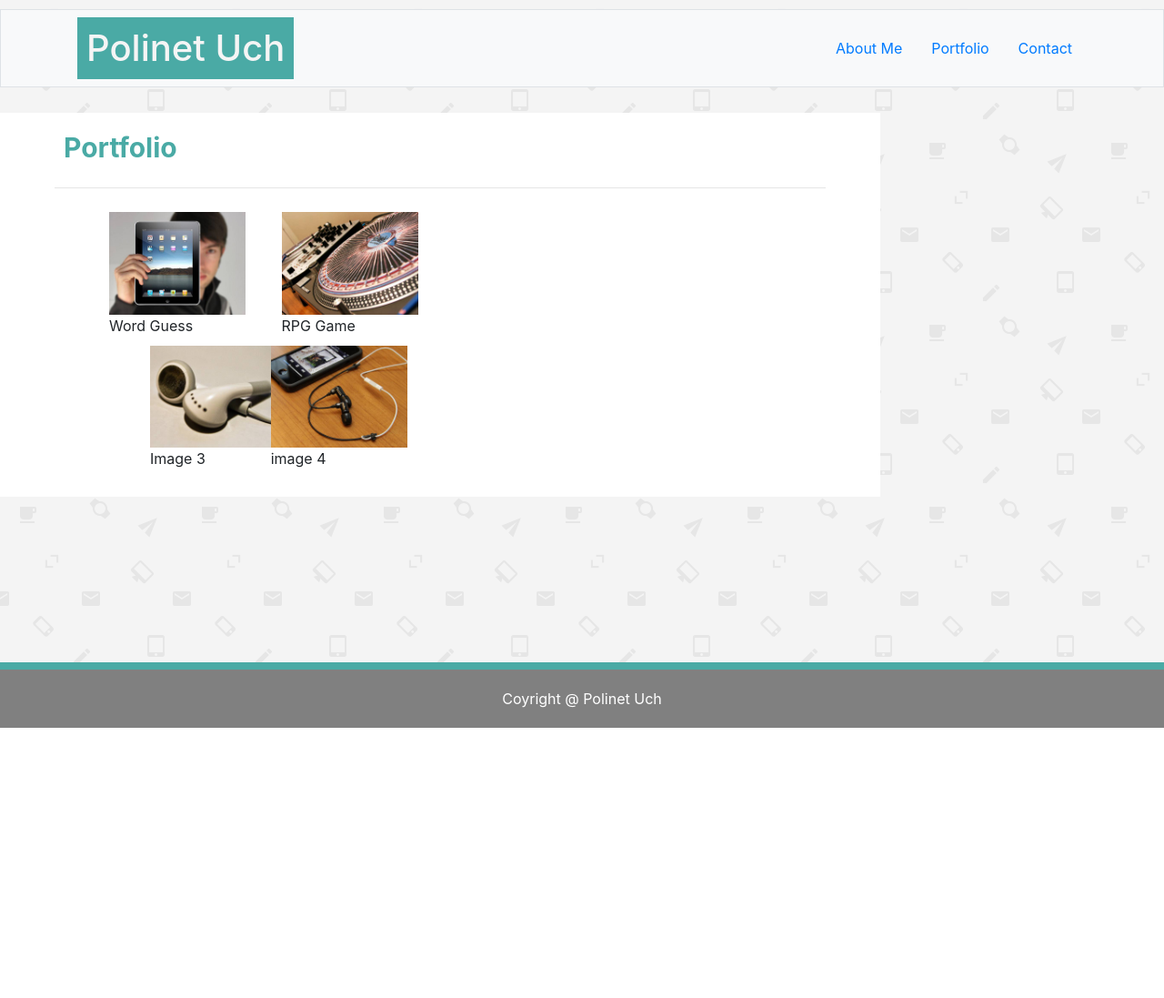
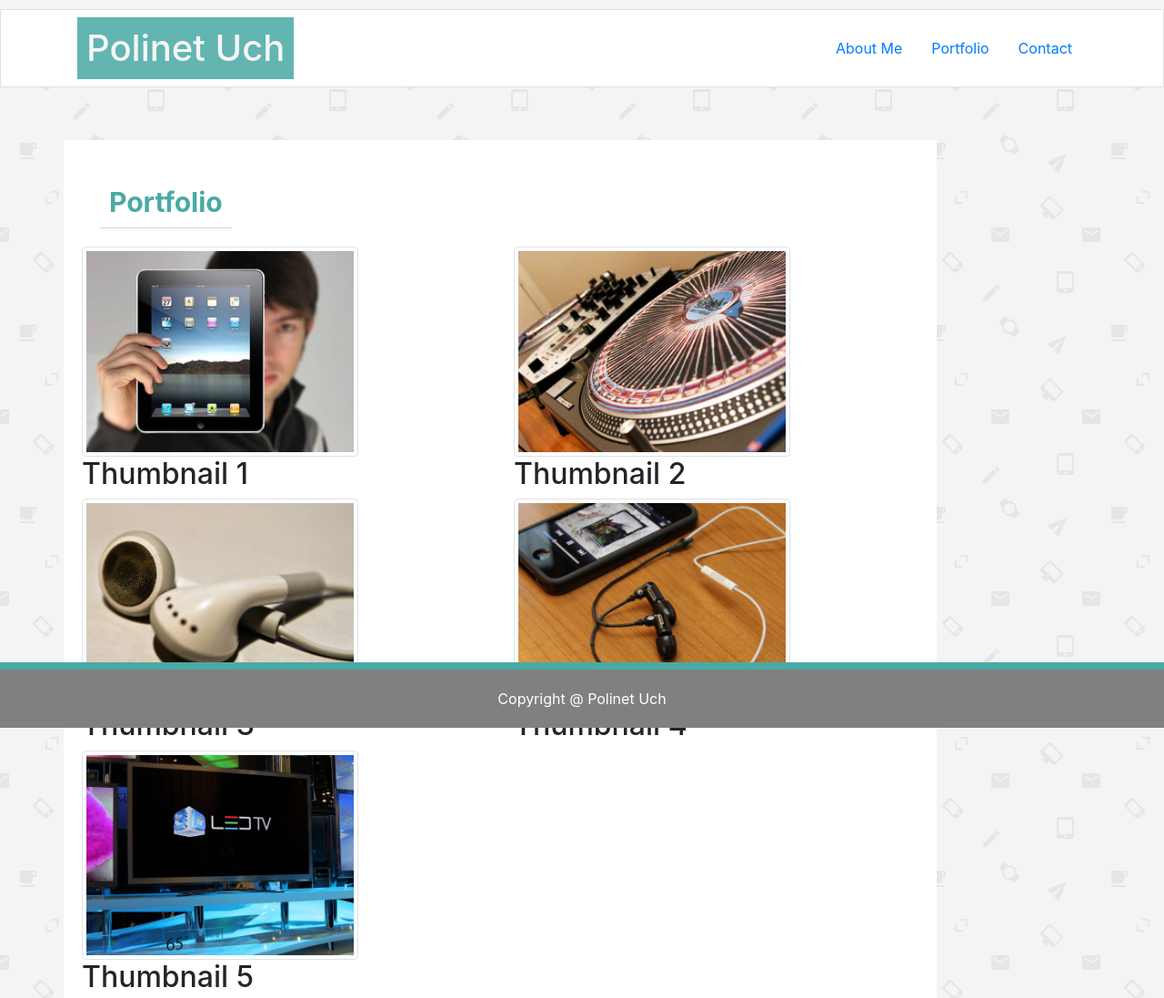
Before and after one commit to polinetuch/Bootstrap-Portfolio, a plain HTML site: page portfolio.html in a window 1280 px wide. Shown: the top 1097 px of the page at 91% size. Before the commit the page ends 800 px from the top, so only its background shows below. Drawn offline with nearby package versions, Linux system fonts and the light colour scheme.

Commit message:
added the fixed footer, applied thumbnails for portfolio page and renamed classes and id

```diff
--- a/assets/CSS/style.css
+++ b/assets/CSS/style.css
@@ -1,59 +1,53 @@
 .fixed-top {
   margin-top: 10px;
   margin-bottom: 10px;
-}
-
-h1 {
-  padding: 10px;
-  padding-top: 10px;
-  font-size: 30px;
-  color: #4aaaa5;
-  font-weight: bold;
-  width: 30%;
-  text-align: center;
-  text-align: left;
 }
 
 .body {
   background: url("../images/pattern.png");
   padding-top: 100px;
   padding-bottom: 100px;
-  width: 968px;
-}
-.row {
-  padding: 10px;
-  margin-left: 35px;
-  margin-right: 35px;
+  margin-top: 30px;
 }
 
-.container-content {
-  background-color: white;
+h1 {
+  padding: 10px;
+  padding-top: 10px;
+  margin: 20px;
+  font-size: 30px;
+  color: #4aaaa5;
+  font-weight: bold;
+  text-align: center;
+  text-align: left;
+  border-bottom: 1px solid #cccc;
 }
 
-.footer {
+#main {
+  background-color: white;
+  border-bottom: 1px solid #cccc;
+  max-width: 960px;
+  width: 100%;
+  padding: 20px;
+}
+
+#navbar-Poli {
+  background-color: #4aaaa5dc;
+  padding: 10px;
+  color: whitesmoke;
+}
+
+.image-content {
+  width: 150px;
+}
+
+.fixed-bottom {
   width: 100%;
   padding: 20px;
   background-color: grey;
   color: white;
   text-align: center;
-  position: fixed;
   bottom: 0;
   border-top: solid;
   border-color: #4aaaa5;
   border-width: 8px;
 }
-
-.bd-brand-item-inverse {
-  background-color: #4aaaa5;
-  padding: 10px;
-  color: whitesmoke;
-}
-
-.image {
-  width: 150px;
-}
-
-.portfolio-image {
-  width: 150px;
-  margin-right: 20px;
-}
--- a/portfolio.html
+++ b/portfolio.html
@@ -1,14 +1,19 @@
 <!DOCTYPE html>
+<html>
 <head>
-	<link rel="stylesheet" href="https://stackpath.bootstrapcdn.com/bootstrap/4.3.1/css/bootstrap.min.css" integrity="sha384-ggOyR0iXCbMQv3Xipma34MD+dH/1fQ784/j6cY/iJTQUOhcWr7x9JvoRxT2MZw1T" crossorigin="anonymous">
-	<link rel="stylesheet" type="text/css" href="../Bootstrap-Portfolio/assets/CSS/style.css">
+	<link rel="stylesheet"
+		href="https://stackpath.bootstrapcdn.com/bootstrap/4.3.1/css/bootstrap.min.css"
+		integrity="sha384-ggOyR0iXCbMQv3Xipma34MD+dH/1fQ784/j6cY/iJTQUOhcWr7x9JvoRxT2MZw1T"
+		crossorigin="anonymous">
+	<link rel="stylesheet" type="text/css"
+		href="../Bootstrap-Portfolio/assets/CSS/style.css">
 	<title>About Me</title>
 </head>
 <body class="body">
 	<div class="fixed-top">
-		<nav class="navbar navbar-light bg-light border">
+		<nav class="navbar navbar-white bg-white border">
 			<div class="container">
-				<div class="bd-brand-item-inverse">
+				<div class="bd-brand-item-inverse" id="navbar-Poli">
 					<span class="h1">Polinet Uch</span></div>
 				<ul class="nav justify-content-end">
 					<li class="nav-item">
@@ -21,32 +26,44 @@
 			</nav>
 		</div>
 		<br>
-<div class="container-content">
+		<div class="container">
+			<div class="row" id="main">
+				<h1>Portfolio</h1></hr>
+
 			<div class="row">
-            <div class="col-sm-12 content-border">
-                <h1>Portfolio</h1><hr>
-        <div class="row">
-            <div class="col-sm-3">
-                <img src="assets/images/technics-q-c-640-480-1.jpg" class="portfolio-image">
-                Word Guess
+				<div class="col-6">
+					<img src="assets/images/technics-q-c-640-480-1.jpg" class="img-thumbnail"
+						alt="Thumbnail"
+						width="304" height="236">
+					<h2>Thumbnail 1</h2>
 				</div>
-            <div class="col-sm-3">
-                <img src="assets/images/technics-q-c-640-480-2.jpg" class="portfolio-image">
-                RPG Game
+				<div class="col-6">
+					<img src="assets/images/technics-q-c-640-480-2.jpg" class="img-thumbnail"
+						alt="Thumbnail"
+						width="304" height="236">
+					<h2>Thumbnail 2</h2>
 				</div>
-        <div class="row">
-            <div class="col-sm-3">
-            <img src="assets/images/technics-q-c-640-480-5.jpg" class="portfolio-image">
-            Image 3
+				<div class="col-6">
+					<img src="assets/images/technics-q-c-640-480-5.jpg" class="img-thumbnail"
+						alt="Thumbnail"
+						width="304" height="236">
+					<h2>Thumbnail 3</h2>
 				</div>
-            <div class="col-sm-3">
-                <img src="assets/images/technics-q-c-640-480-7.jpg" class="portfolio-image">
-                image 4
+				<div class="col-6">
+					<img src="assets/images/technics-q-c-640-480-7.jpg" class="img-thumbnail"
+						alt="Thumbnail"
+						width="304" height="236">
+					<h2>Thumbnail 4</h2>
 				</div>
-
+				<div class="col-6">
+					<img src="assets/images/technics-q-c-640-480-9.jpg" class="img-thumbnail"
+						alt="Thumbnail"
+						width="304" height="236">
+					<h2>Thumbnail 5</h2>
 				</div>
 			</div>
 		</div>
-        </div>
-<footer class="footer">Coyright @ Polinet Uch</footer>
+
+		<div class="fixed-bottom">Copyright @ Polinet Uch</div>
 	</body>
+</html>
```
Also changed, not shown: contact.html (+26 -23 lines), index.html (+21 -13 lines). Lines whose indentation alone changed are shown as unchanged.
